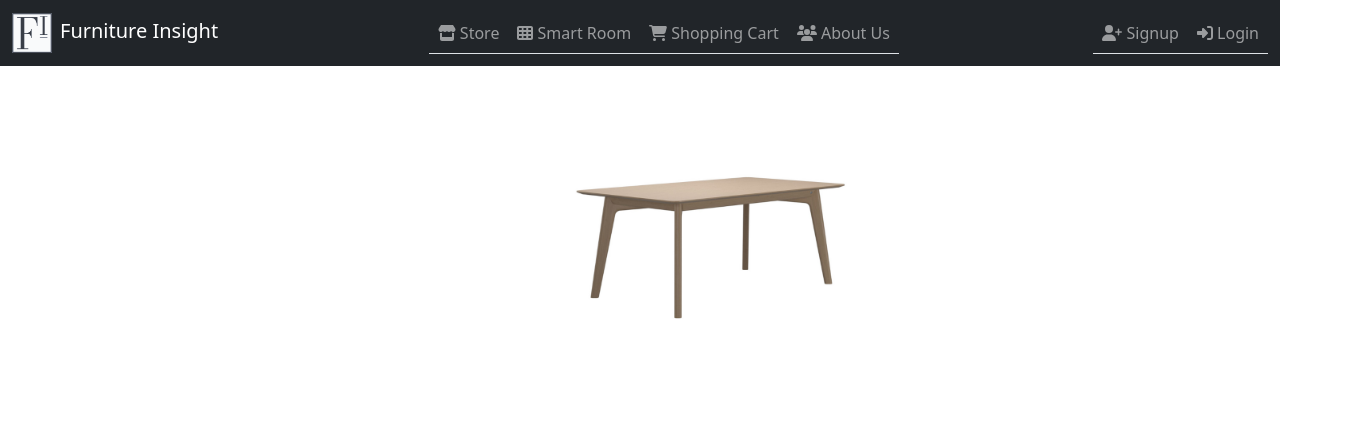
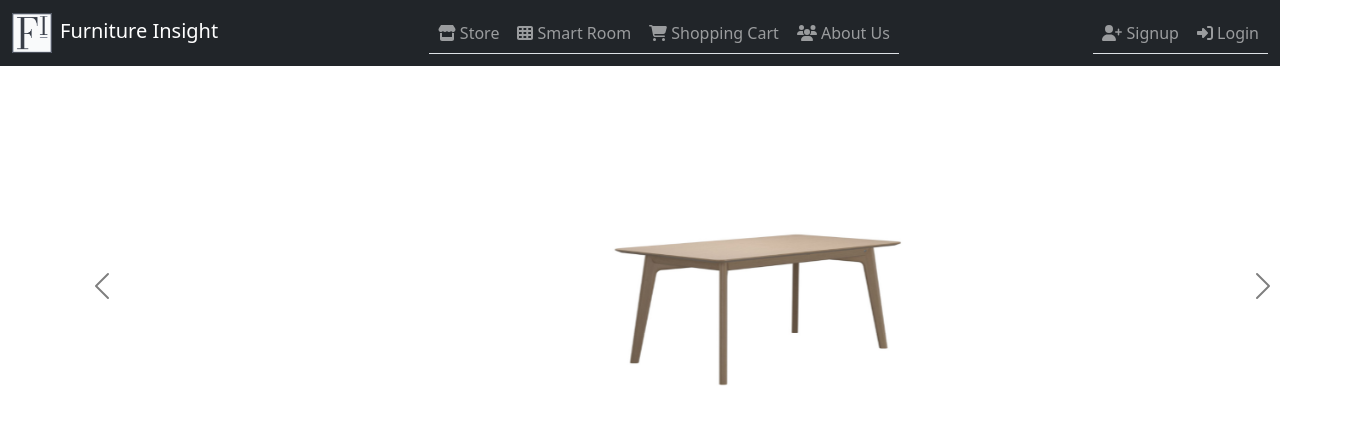
Before and after one commit to Furniture-Insight/furniture-insight-frontend, a React (Create React App) app in the folder furniture-insight-frontend/: page /home in a window 1280 px wide. Shown: the top 424 px of the page, 1365 px wide, since content can reach past the window. Built offline with nearby package versions, Linux system fonts and the light colour scheme.

Commit message:
Fixed carousel

```diff
--- a/furniture-insight-frontend/public/styles.css
+++ b/furniture-insight-frontend/public/styles.css
@@ -64,3 +64,14 @@
 .profile-container {
     margin: 0 200px 0 200px;
 }
+
+.carousel-control-next,
+.carousel-control-prev {
+    filter: invert(100%);
+}
+
+.carousel {
+    margin-top: 50px;
+    width: 1365px;
+    height: 340px;
+}
--- a/furniture-insight-frontend/src/components/pages/Home.js
+++ b/furniture-insight-frontend/src/components/pages/Home.js
@@ -7,7 +7,7 @@ function Home() {
 
     return (
         <div align="center">
-            <div id="carouselHomeSlidesOnly" className="carousel slide " data-bs-ride="carousel">
+            <div id="carouselHomeSlidesOnly" className="carousel slide" data-bs-ride="carousel">
                 <div className="carousel-inner">
                     <div className="carousel-item active">
                         <img src={bed} className="d-block w-25" alt="bed.jpg"/>
```
